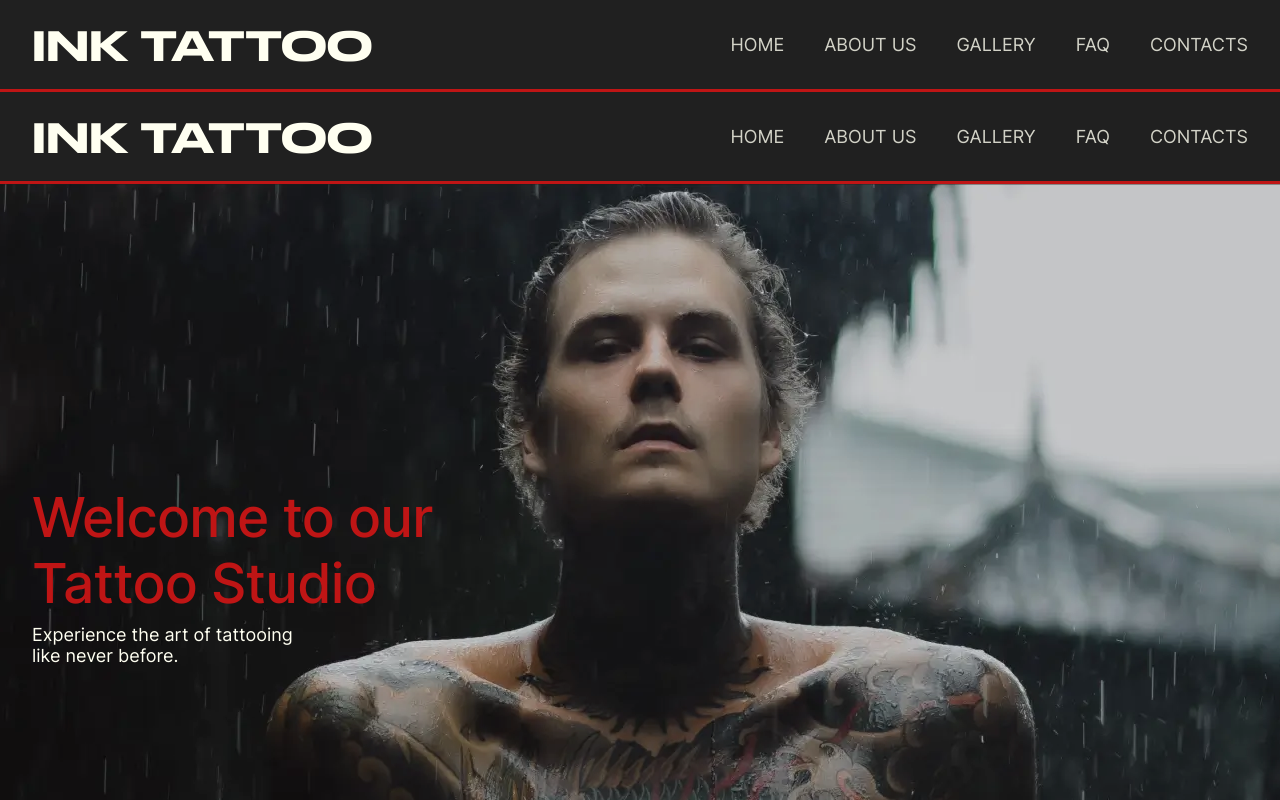
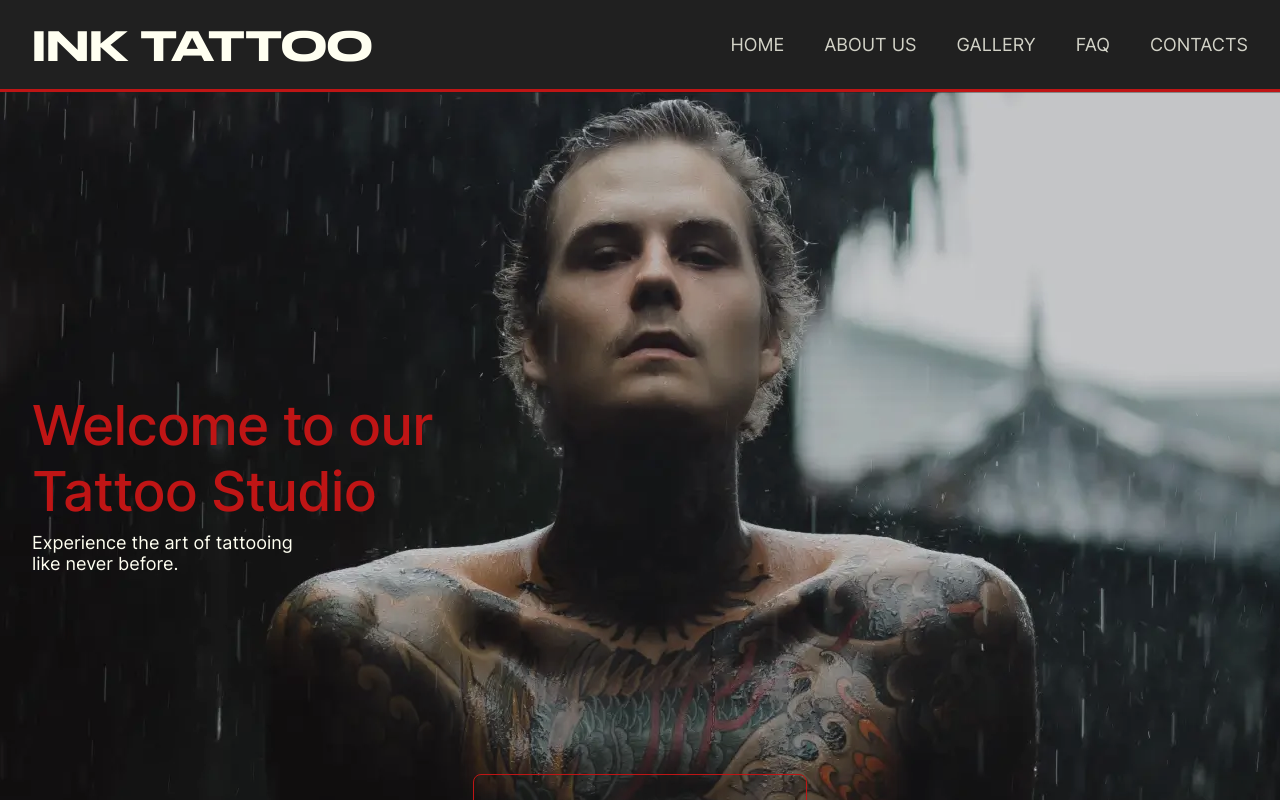
Before and after one commit to GenaPlem/ink_tattoo_next, a Next.js app: page / in a window 1280 px wide. Shown: the top 800 px of the page. Built offline with nearby package versions, Linux system fonts and the light colour scheme.

Commit message:
Remove Header and Footer from HomePage

```diff
--- a/app/page.js
+++ b/app/page.js
@@ -1,16 +1,13 @@
-import Header from "./components/header/header";
 import Hero from "./components/hero/hero";
 import About from "./components/about/about";
 import Gallery from "./components/gallery/gallery";
 import Faq from "./components/faq/faq";
 import Consultation from "./components/consultation/consultation";
 import Contact from "./components/contact/contact";
-import Footer from "./components/footer/footer";
 
 export default function HomePage() {
   return (
     <>
-      <Header />
       <main>
         <Hero />
         <About />
@@ -19,7 +16,6 @@ export default function HomePage() {
         <Consultation />
         <Contact />
       </main>
-      <Footer />
     </>
   );
 }
```
